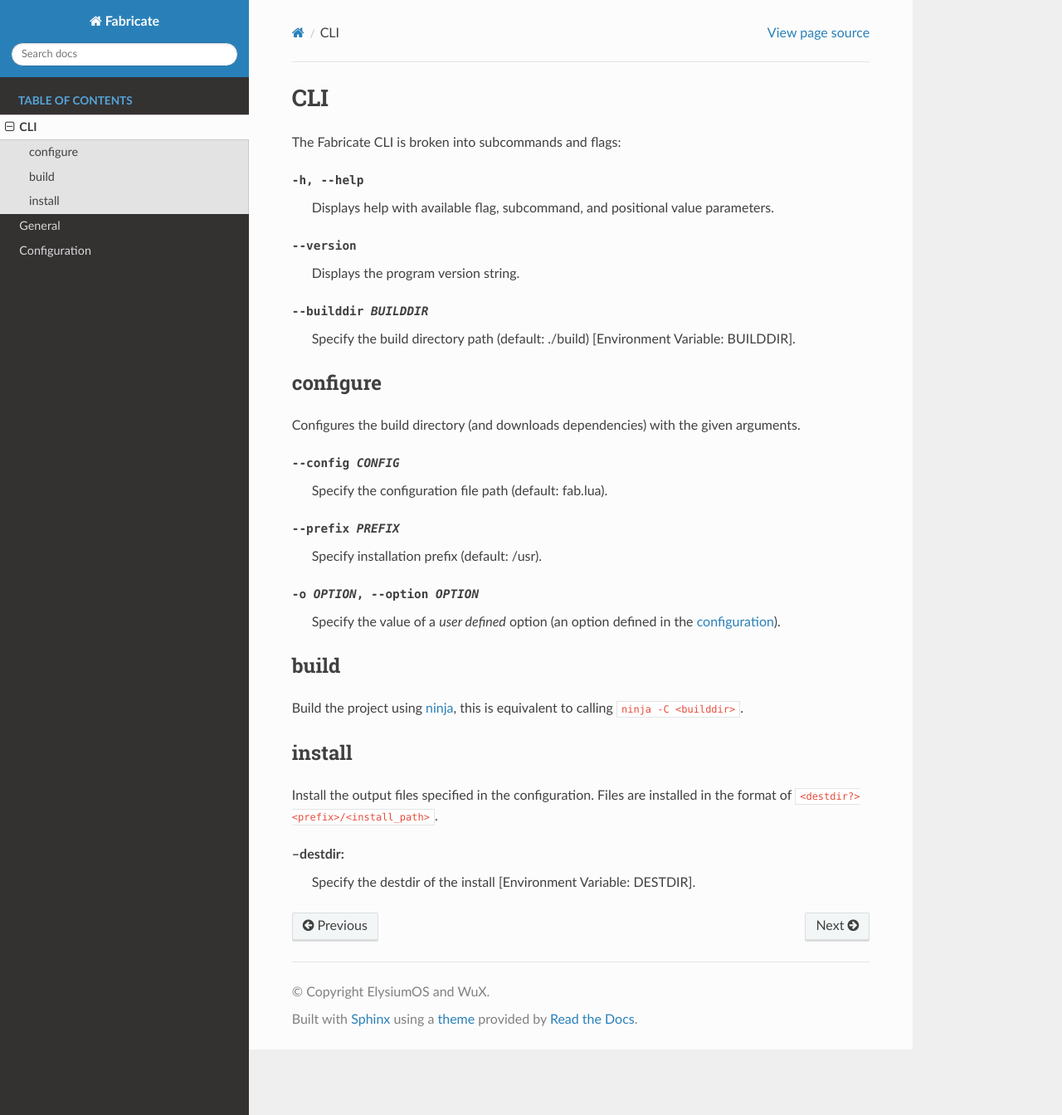
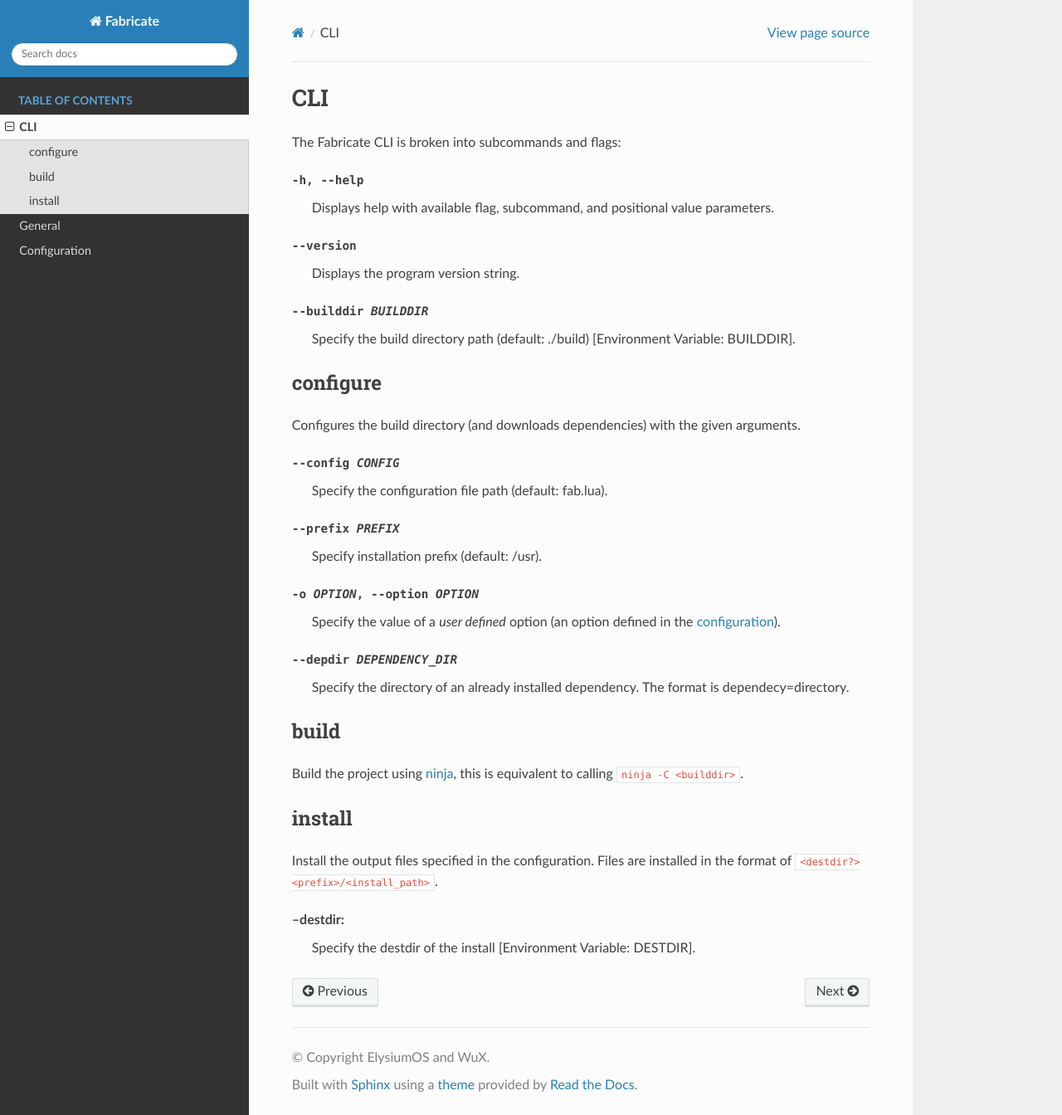
Before and after one commit to elysium-os/fabricate, a Sphinx documentation site: the page built from docs/cli.rst, in a window 1280 px wide and 1344 px high. Shown: the whole window at 83% size. Built offline with Sphinx 7.4.7 and the Read the Docs theme 3.1.0, drawn with Linux system fonts in a browser that asks for light colours.

Commit message:
docs: document the new depdir cli option

```diff
--- a/docs/cli.rst
+++ b/docs/cli.rst
@@ -40,6 +40,11 @@
 -o OPTION, --option OPTION
     Specify the value of a *user defined* option (an option defined in the :ref:`configuration <config>`).
 
+.. _cli-flag-depdir:
+
+--depdir DEPENDENCY_DIR
+    Specify the directory of an already installed dependency. The format is dependecy=directory.
+
 .. _cli-subcommand-build:
 
 build
```
